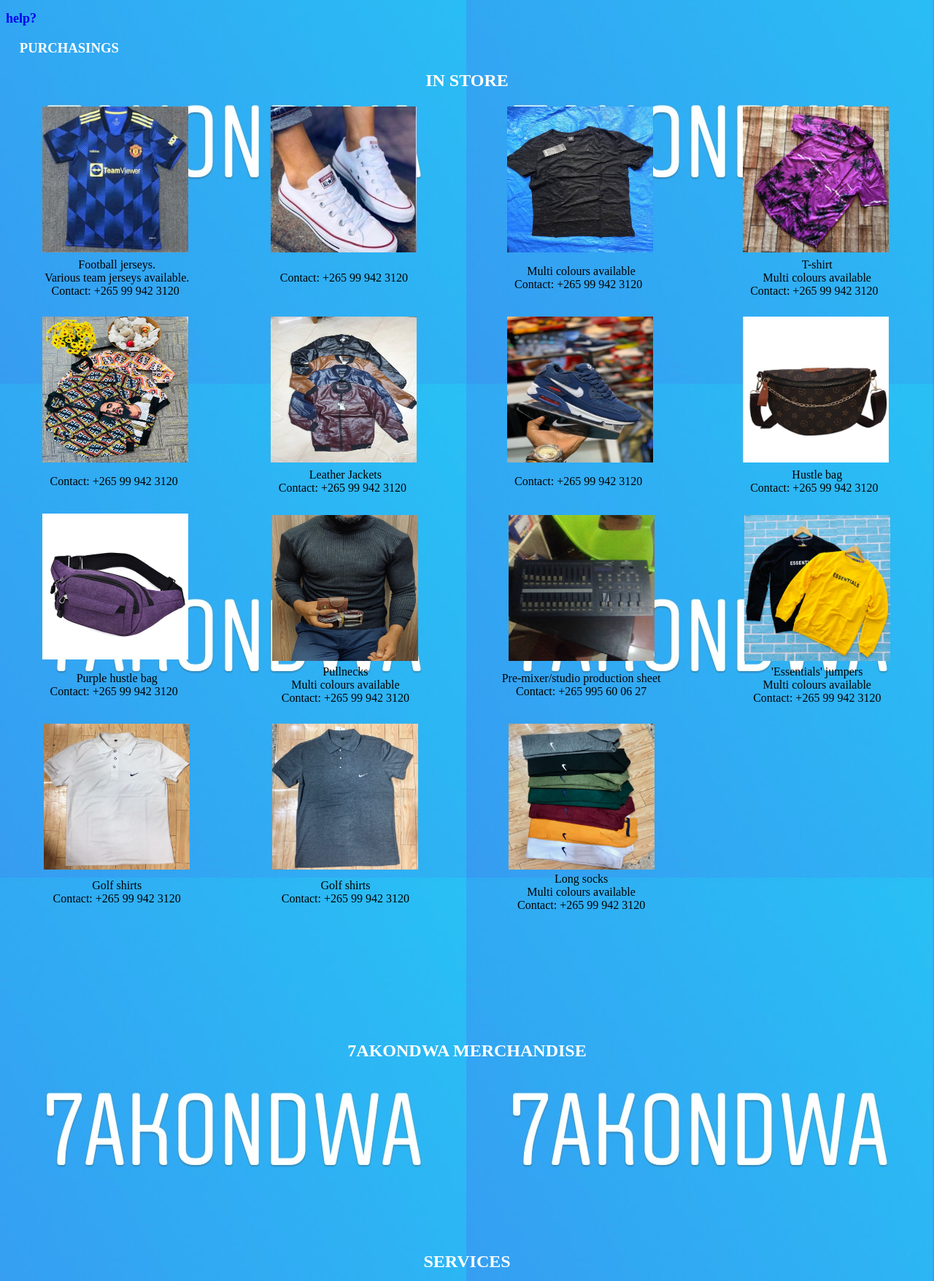
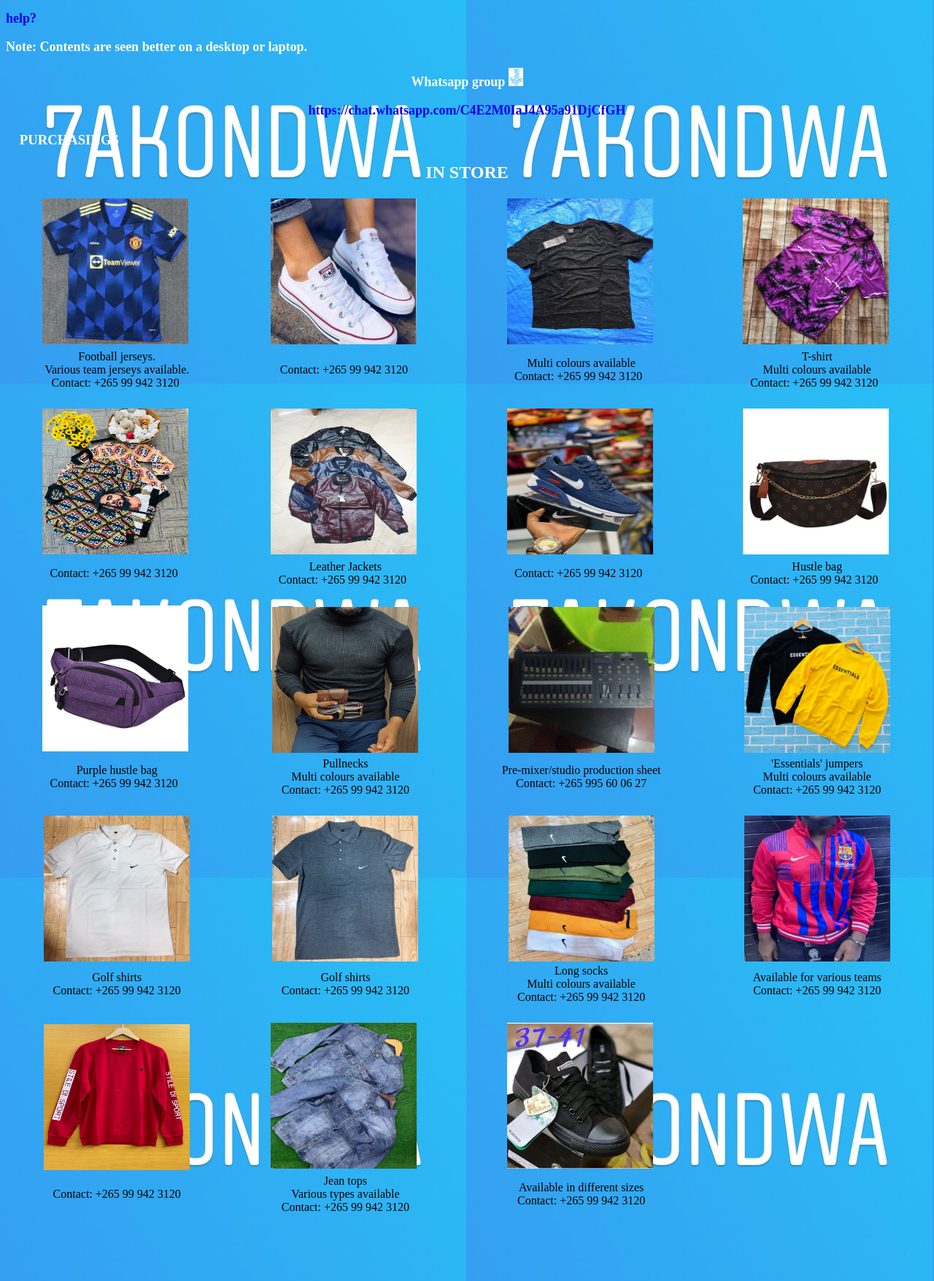
Before and after one commit to 7kstore/7akondwastore.com, a plain HTML site: page 7K STORE.html in a window 1280 px wide. Shown: the part 151-1907 px from the top of the page at 73% size. Drawn offline with Linux system fonts and the light colour scheme.

Commit message:
7akondwastore

```diff
--- a/7K STORE.html
+++ b/7K STORE.html
@@ -48,6 +48,11 @@
 	color: #FFFFFF;
 	font-size: large;
 }
+.auto-style14 {
+	color: #FFFFFF;
+	font-size: large;
+	text-align: center;
+}
 </style>
 </head>
 
@@ -73,6 +78,13 @@
 	</tr>
 </table>
 <p class="auto-style13"><strong><a href="Help.htm">help?</a></strong></p>
+<p class="auto-style13"><strong>Note: Contents are seen better on a desktop or
+laptop.</strong></p>
+<p class="auto-style14"><strong>Whatsapp group
+<img alt="" height="25" src="arrow%20(freehand).png" width="20" /></strong></p>
+<p class="auto-style14"><strong>
+<a href="https://chat.whatsapp.com/C4E2M0IaJ4A95a91DjCfGH">
+https://chat.whatsapp.com/C4E2M0IaJ4A95a91DjCfGH</a></strong></p>
 <h3 class="auto-style6">&nbsp;&nbsp;&nbsp; PURCHASINGS</h3>
 <h2 class="auto-style5"><a href="In%20store.html"><span class="auto-style6">IN STORE</span></a></h2>
 <table style="width: 100%" align="center">
@@ -192,7 +204,8 @@
 		<td class="auto-style7">
 		<img alt="" height="200" src="WSPF3543.jpg" width="200" /></td>
 		<td>&nbsp;</td>
-		<td>&nbsp;</td>
+		<td class="auto-style7">
+		<img alt="" height="200" src="IVHQ5434.jpg" width="200" /></td>
 	</tr>
 	<tr>
 		<td class="auto-style7">Golf shirts<br />
@@ -205,7 +218,8 @@
 		Multi colours available<br />
 		Contact: +265 99 942 3120</td>
 		<td>&nbsp;</td>
-		<td>&nbsp;</td>
+		<td class="auto-style7">Available for various teams<br />
+		Contact: +265 99 942 3120</td>
 	</tr>
 	<tr>
 		<td>&nbsp;</td>
@@ -217,20 +231,26 @@
 		<td>&nbsp;</td>
 	</tr>
 	<tr>
+		<td class="auto-style7">
+		<img alt="" height="200" src="VDEB7988.jpg" width="200" /></td>
 		<td>&nbsp;</td>
+		<td class="auto-style7">
+		<img alt="" height="200" src="VVHU0902.jpg" width="200" />&nbsp;</td>
 		<td>&nbsp;</td>
-		<td>&nbsp;</td>
-		<td>&nbsp;</td>
-		<td>&nbsp;</td>
+		<td class="auto-style7">
+		<img alt="" height="200" src="UHXA8858.jpg" width="200" />&nbsp;</td>
 		<td>&nbsp;</td>
 		<td>&nbsp;</td>
 	</tr>
 	<tr>
+		<td class="auto-style7">Contact: +265 99 942 3120</td>
 		<td>&nbsp;</td>
+		<td class="auto-style7">Jean tops<br />
+		Various types available<br />
+		Contact: +265 99 942 3120</td>
 		<td>&nbsp;</td>
-		<td>&nbsp;</td>
-		<td>&nbsp;</td>
-		<td>&nbsp;</td>
+		<td class="auto-style7">Available in different sizes<br />
+		Contact: +265 99 942 3120</td>
 		<td>&nbsp;</td>
 		<td>&nbsp;</td>
 	</tr>
```
Also changed, not shown: In store.html (+16 -8 lines), IVHQ5434.jpg (added), PCCU3651.jpg (added), TFRG0647.jpg (added), UAPD6764.jpg (added), UHXA8858.jpg (added), VDEB7988.jpg (added), VVHU0902.jpg (added).
